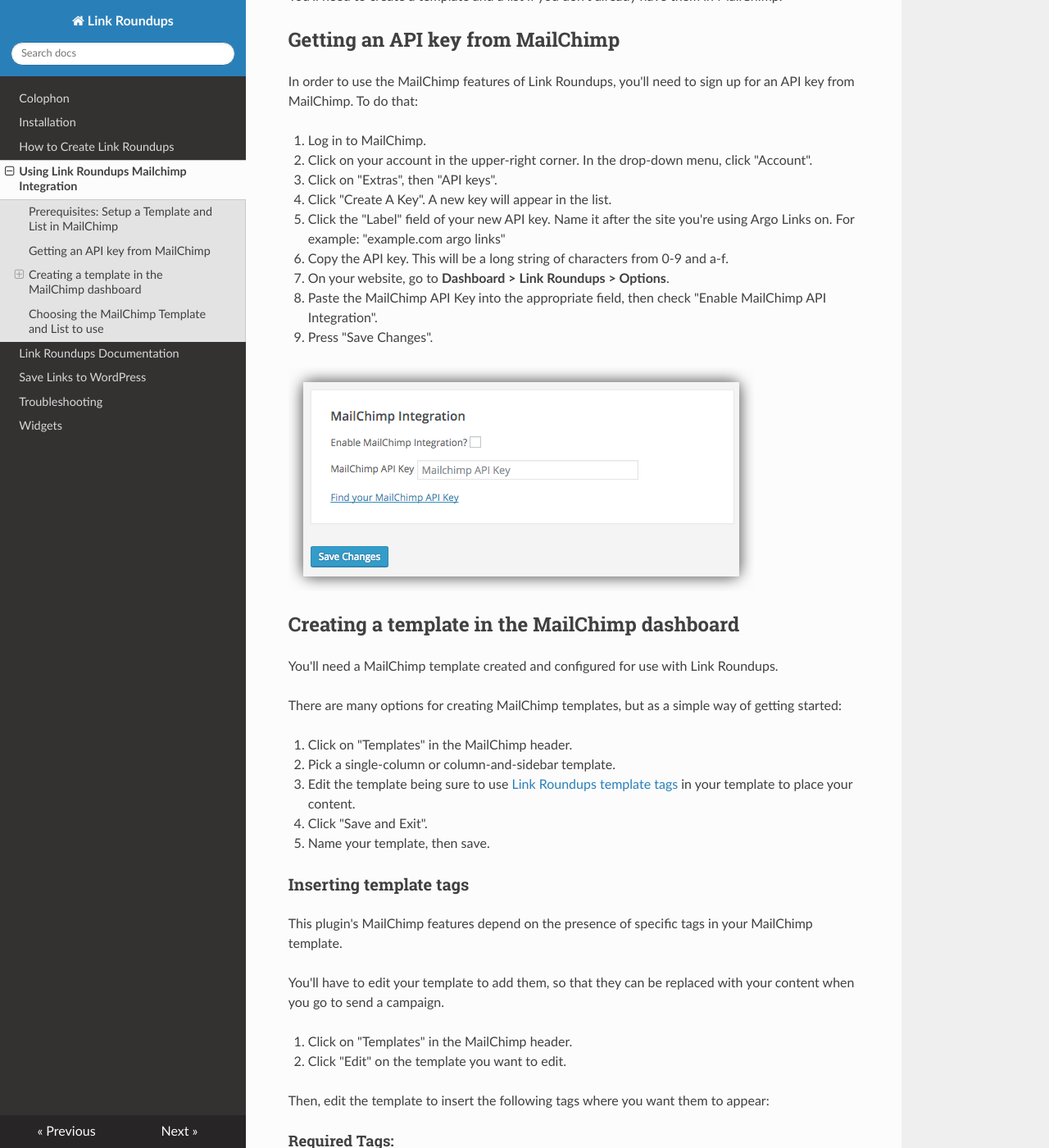
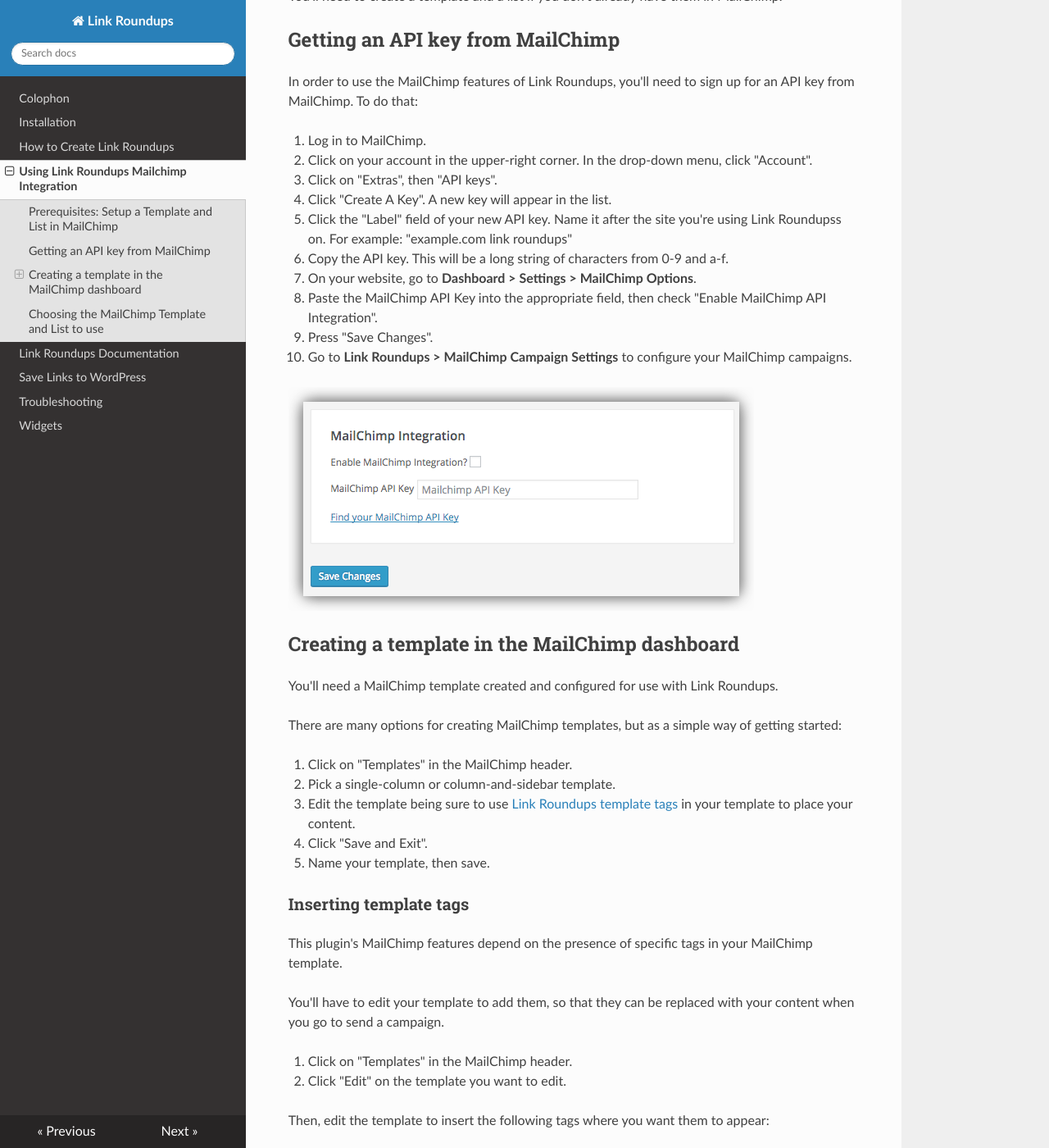
Before and after one commit to INN/link-roundups, an MkDocs documentation site: the page built from docs/mailchimp.md, in a window 1280 px wide and 1400 px high, scrolled down 304 px. Shown: the whole window at 82% size. Built offline with MkDocs 1.6.1, drawn with Linux system fonts in a browser that asks for light colours; nearby versions of some CDN libraries; some of the changed text lies outside the part shown.

Commit message:
Update directions to the MailChimp API settings, and remove some references to Argo

```diff
--- a/docs/mailchimp.md
+++ b/docs/mailchimp.md
@@ -14,11 +14,12 @@ In order to use the MailChimp features of Link Roundups, you'll need to sign up
 2. Click on your account in the upper-right corner. In the drop-down menu, click "Account".
 3. Click on "Extras", then "API keys".
 4. Click "Create A Key". A new key will appear in the list.
-5. Click the "Label" field of your new API key. Name it after the site you're using Argo Links on. For example: "example.com argo links"
+5. Click the "Label" field of your new API key. Name it after the site you're using Link Roundupss on. For example: "example.com link roundups"
 6. Copy the API key. This will be a long string of characters from 0-9 and a-f.
-7. On your website, go to **Dashboard > Link Roundups > Options**.
+7. On your website, go to **Dashboard > Settings > MailChimp Options**.
 8. Paste the MailChimp API Key into the appropriate field, then check "Enable MailChimp API Integration".
 9. Press "Save Changes".
+10. Go to **Link Roundups > MailChimp Campaign Settings** to configure your MailChimp campaigns.
 
 ![Link Roundups MailChimp API settings](./img/link-roundups-mailchimp-integration.png)
 
@@ -47,9 +48,9 @@ Then, edit the template to insert the following tags where you want them to appe
 
 #### Required Tags:
 
-If these template tags are not present in your MailChimp template, you will be unable to create a new Argo Links Roundup Email Campaign.
+If these template tags are not present in your MailChimp template, you will be unable to create a new Links Roundup Email Campaign.
 
-- `*|ROUNDUPLINKS|*` - The actual list of links from the Argo Links Roundup post
+- `*|ROUNDUPLINKS|*` - The actual list of links from the Links Roundup post
 
 #### Optional Tags:
 
```
